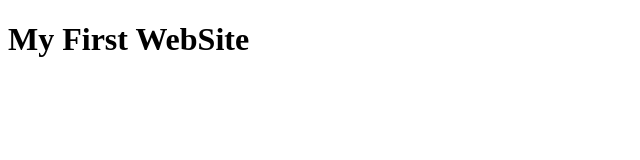
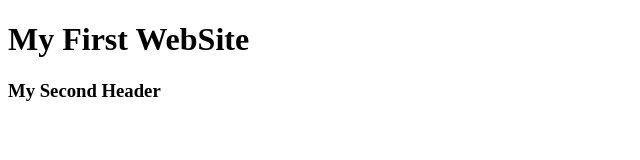
Before and after one commit to muntushar/firstwebsite, a plain HTML site: page index.html in a window 1280 px wide. Shown: the whole page, without its empty margins (0-640 px from the left). Drawn offline with Linux system fonts and the light colour scheme.

Commit message:
learning git

```diff
--- a/index.html
+++ b/index.html
@@ -7,5 +7,6 @@
 </head>
 <body>
     <h1>My First WebSite</h1>
+    <h3>My Second Header</h3>
 </body>
 </html>
```
